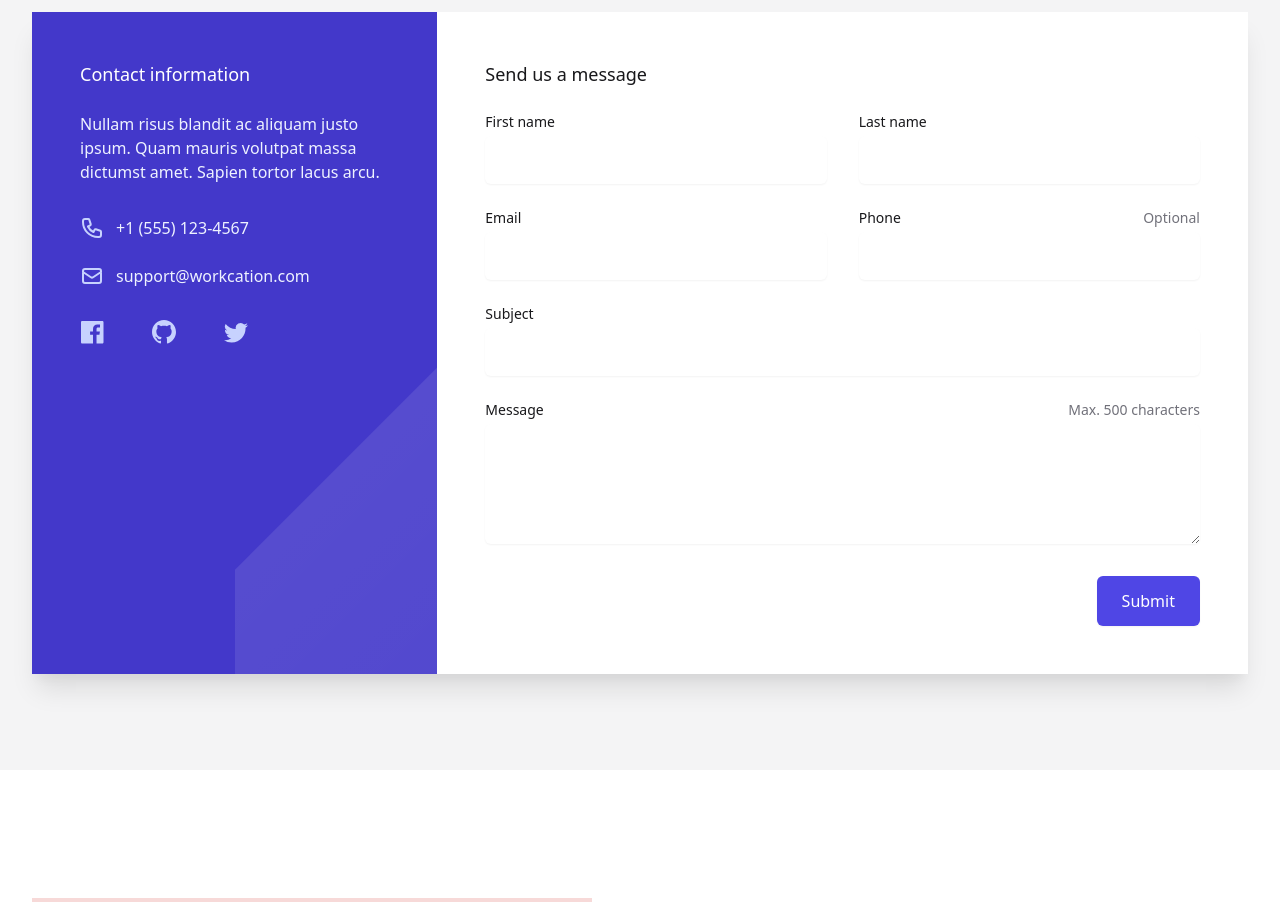
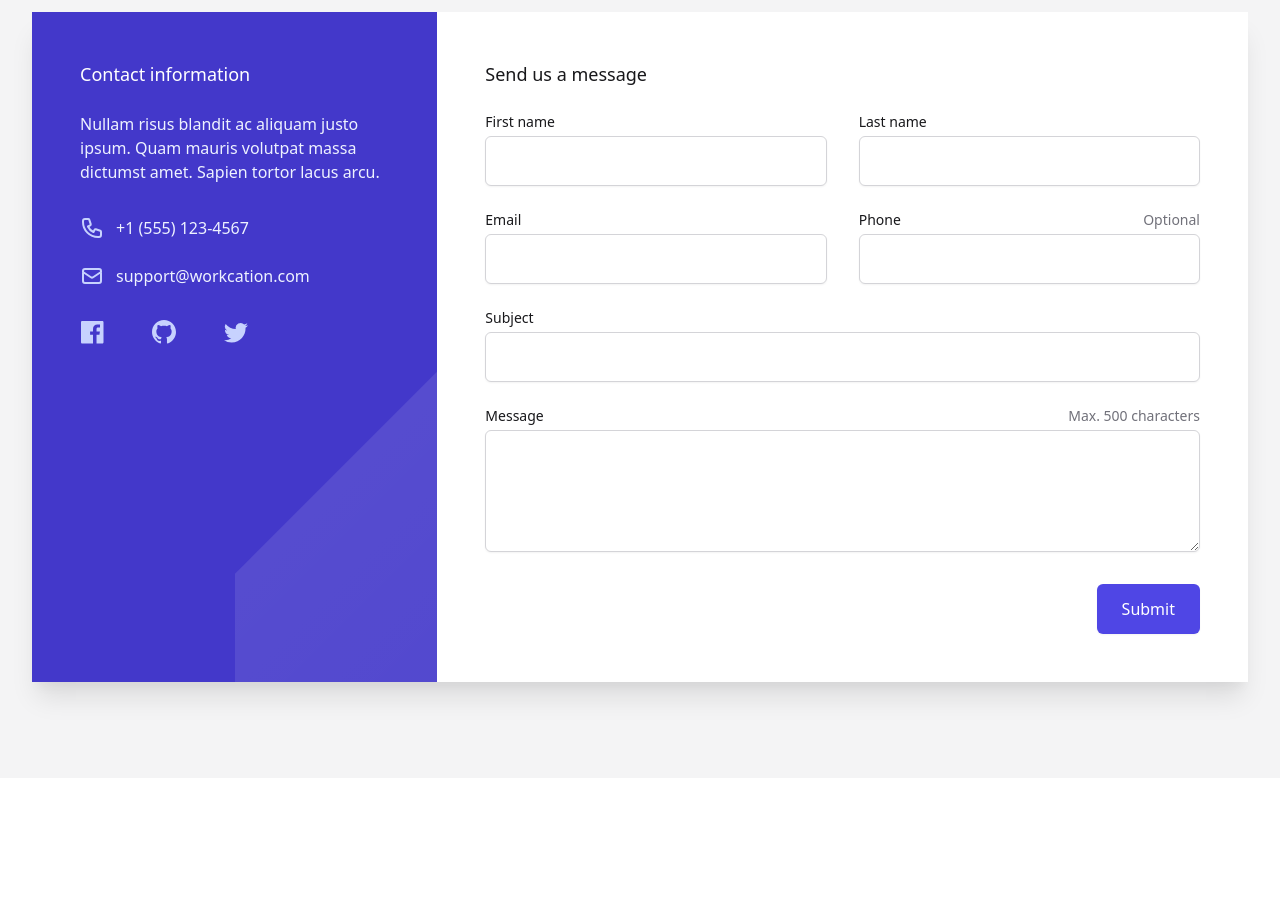
Before and after one commit to FemDev-Consulting/femdevconsulting.ca, a Vue app: page / in a window 1280 px wide. Shown: the part 3500-4402 px from the top of the page. Built offline with nearby package versions, Linux system fonts and the light colour scheme.

Commit message:
Add Tailwind forms plugin

```diff
--- a/package.json
+++ b/package.json
@@ -7,6 +7,7 @@
     "serve": "vite preview"
   },
   "dependencies": {
+    "@tailwindcss/forms": "^0.2.1",
     "vue": "^3.0.7",
     "vue-router": "^4.0.5"
   },
--- a/tailwind.config.js
+++ b/tailwind.config.js
@@ -49,5 +49,7 @@ module.exports = {
     },
   },
   variants: {},
-  plugins: [],
+  plugins: [
+    require('@tailwindcss/forms'),
+  ],
 }
```
Also changed, not shown: 1 other file (tests, documents, lock files or other folders).
